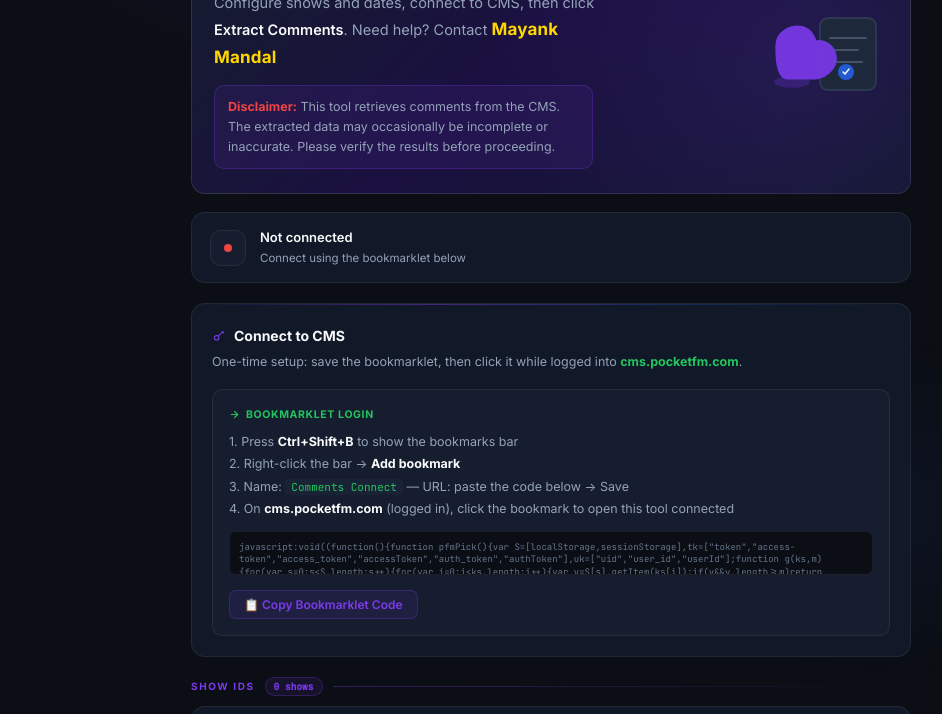
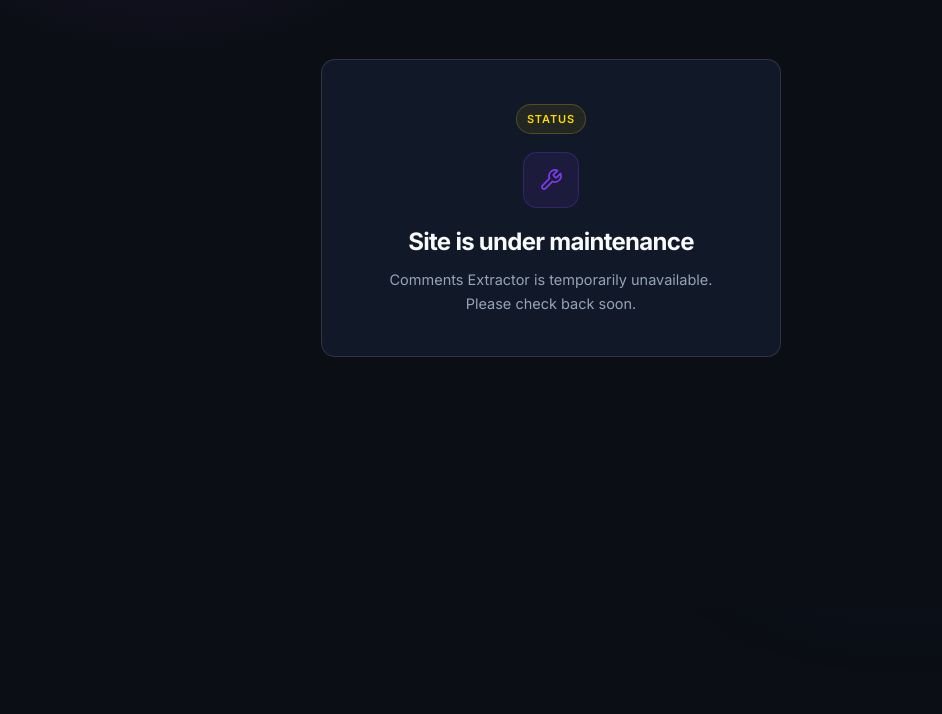
Before and after one commit to con-mayankmandal-netizen/Comments, a plain HTML site: page index.html in a window 1280 px wide. Shown: the part 192-906 px from the top of the page, without its empty margins (89-1031 px from the left). After the commit the page ends 800 px from the top, so only its background shows below. Drawn offline with nearby package versions, Linux system fonts and the light colour scheme.

Commit message:
Show full-screen site under maintenance

```diff
--- a/index.html
+++ b/index.html
@@ -3,7 +3,7 @@
 <head>
 <meta charset="UTF-8"/>
 <meta name="viewport" content="width=device-width,initial-scale=1.0"/>
-<title>Comments Extractor — PocketFM CMS</title>
+<title>Site under maintenance — Comments Extractor</title>
 <link href="https://fonts.googleapis.com/css2?family=Cormorant+Garamond:wght@600;700&family=Inter:wght@400;500;600;700&family=JetBrains+Mono:wght@400;500&display=swap" rel="stylesheet"/>
 <style>
 *,*::before,*::after{box-sizing:border-box;margin:0;padding:0}
@@ -191,7 +191,49 @@
   line-height:1.6;
   max-width:48ch;
 }
+
 .disclaimer strong{color:var(--rd);font-weight:700}
+
+/* ─── MAINTENANCE (full screen, visible by default) ─── */
+#app-root{display:none!important}
+.maint-screen{
+  display:flex;
+  position:fixed;inset:0;z-index:99999;
+  background:var(--bg);
+  align-items:center;justify-content:center;
+  padding:32px 24px;
+}
+.maint-screen::before{
+  content:'';
+  position:absolute;top:-20%;left:-10%;
+  width:60%;height:60%;
+  background:radial-gradient(ellipse,rgba(124,58,237,.1) 0%,transparent 55%);
+  pointer-events:none;
+}
+.maint-card{
+  position:relative;z-index:1;
+  max-width:460px;width:100%;
+  text-align:center;
+  background:var(--sur);
+  border:1px solid var(--bdr2);
+  border-radius:var(--radl);
+  padding:44px 32px 40px;
+}
+.maint-icon{
+  width:56px;height:56px;margin:0 auto 20px;
+  border-radius:14px;
+  background:var(--adm);
+  border:1px solid var(--abr);
+  display:flex;align-items:center;justify-content:center;
+  color:var(--purple);
+}
+.maint-card h1{font-size:24px;margin-bottom:12px}
+.maint-card p{color:var(--tx2);font-size:14.5px;line-height:1.65;margin:0 auto;max-width:36ch}
+.maint-badge{
+  display:inline-block;margin-bottom:18px;padding:5px 10px;border-radius:999px;
+  font-size:11px;font-weight:600;letter-spacing:.08em;text-transform:uppercase;
+  color:var(--gold);background:rgba(255,215,0,.08);border:1px solid rgba(255,215,0,.22);
+}
 
 /* ─── SESSION ─── */
 .sess{
@@ -753,7 +795,19 @@
 </style>
 </head>
 <body>
-<div class="w">
+<div id="maintenance-screen" class="maint-screen" role="alert" aria-live="polite">
+  <div class="maint-card">
+    <div class="maint-badge">Status</div>
+    <div class="maint-icon" aria-hidden="true">
+      <svg width="24" height="24" viewBox="0 0 24 24" fill="none" stroke="currentColor" stroke-width="1.75" stroke-linecap="round" stroke-linejoin="round">
+        <path d="M14.7 6.3a1 1 0 0 0 0 1.4l1.6 1.6a1 1 0 0 0 1.4 0l3.77-3.77a6 6 0 0 1-7.94 7.94l-6.91 6.91a2.12 2.12 0 0 1-3-3l6.91-6.91a6 6 0 0 1 7.94-7.94l-3.76 3.76z"/>
+      </svg>
+    </div>
+    <h1>Site is under maintenance</h1>
+    <p>Comments Extractor is temporarily unavailable. Please check back soon.</p>
+  </div>
+</div>
+<div class="w" id="app-root" style="display:none!important" hidden>
 
 <!-- BRAND + STAMP -->
 <div class="brand">
@@ -964,6 +1018,9 @@
 ═══════════════════════════════════ -->
 <script>
 'use strict';
+/* Flip to false and remove #app-root hidden styles to restore the tool */
+var MAINTENANCE_MODE=true;
+document.title='Site under maintenance — Comments Extractor';
 var _t='',_u='',_csv='',_fn='';
 var API='https://api.cms.pocketfm.com';
 var PROXY_BASE='https://comments-proxy.con-mayank-mandal.workers.dev';
```
